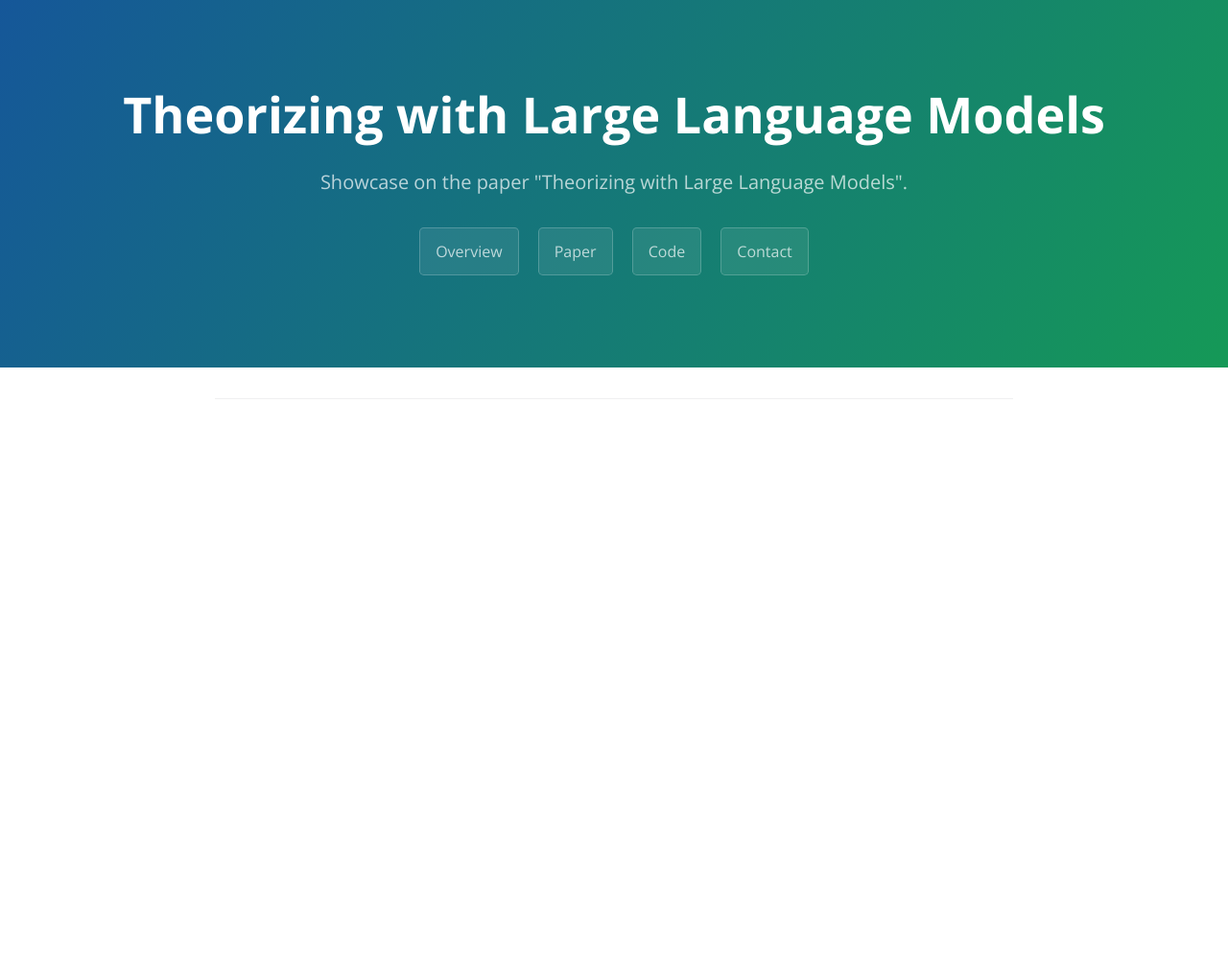
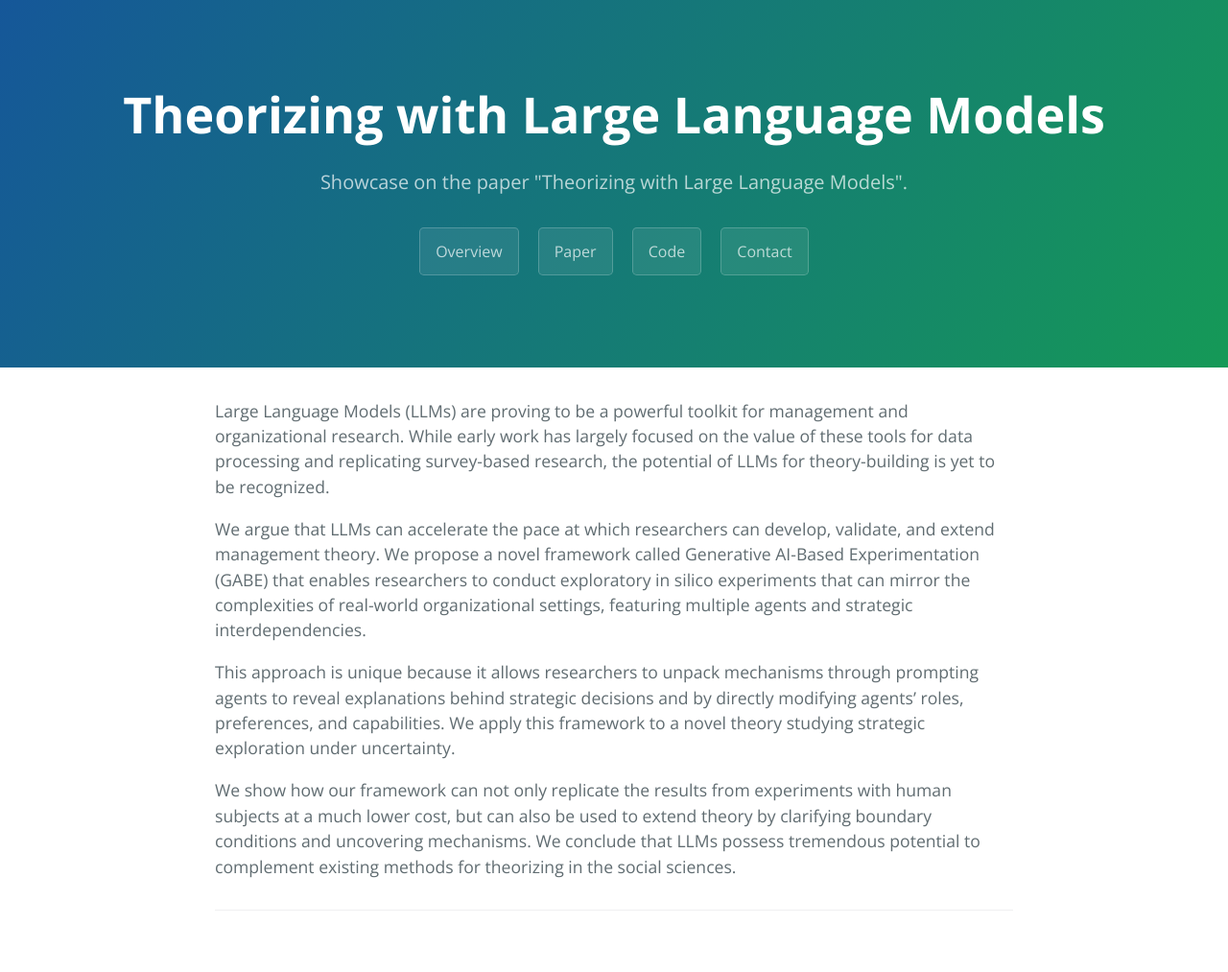
Before and after one commit to arulmabr/theorising_with_llms, a Jekyll site: the page built from index.md, in a window 1280 px wide. Shown: the whole page at 96% size. Built offline with Jekyll 4.4.1, drawn with Linux system fonts in a browser that asks for light colours; before the commit the page ends 900 px from its top, so only the background shows below that.

Commit message:
added the overview

```diff
--- a/index.md
+++ b/index.md
@@ -1,3 +1,11 @@
 ---
 layout: default
 ---
+
+ Large Language Models (LLMs) are proving to be a powerful toolkit for management and organizational research. While early work has largely focused on the value of these tools for data processing and replicating survey-based research, the potential of LLMs for theory-building is yet to be recognized.
+
+ We argue that LLMs can accelerate the pace at which researchers can develop, validate, and extend management theory. We propose a novel framework called Generative AI-Based Experimentation (GABE) that enables researchers to conduct exploratory in silico experiments that can mirror the complexities of real-world organizational settings, featuring multiple agents and strategic interdependencies.
+
+ This approach is unique because it allows researchers to unpack mechanisms through prompting agents to reveal explanations behind strategic decisions and by directly modifying agents' roles, preferences, and capabilities. We apply this framework to a novel theory studying strategic exploration under uncertainty.
+
+ We show how our framework can not only replicate the results from experiments with human subjects at a much lower cost, but can also be used to extend theory by clarifying boundary conditions and uncovering mechanisms. We conclude that LLMs possess tremendous potential to complement existing methods for theorizing in the social sciences.
```
Also changed, not shown: 1 other file.
